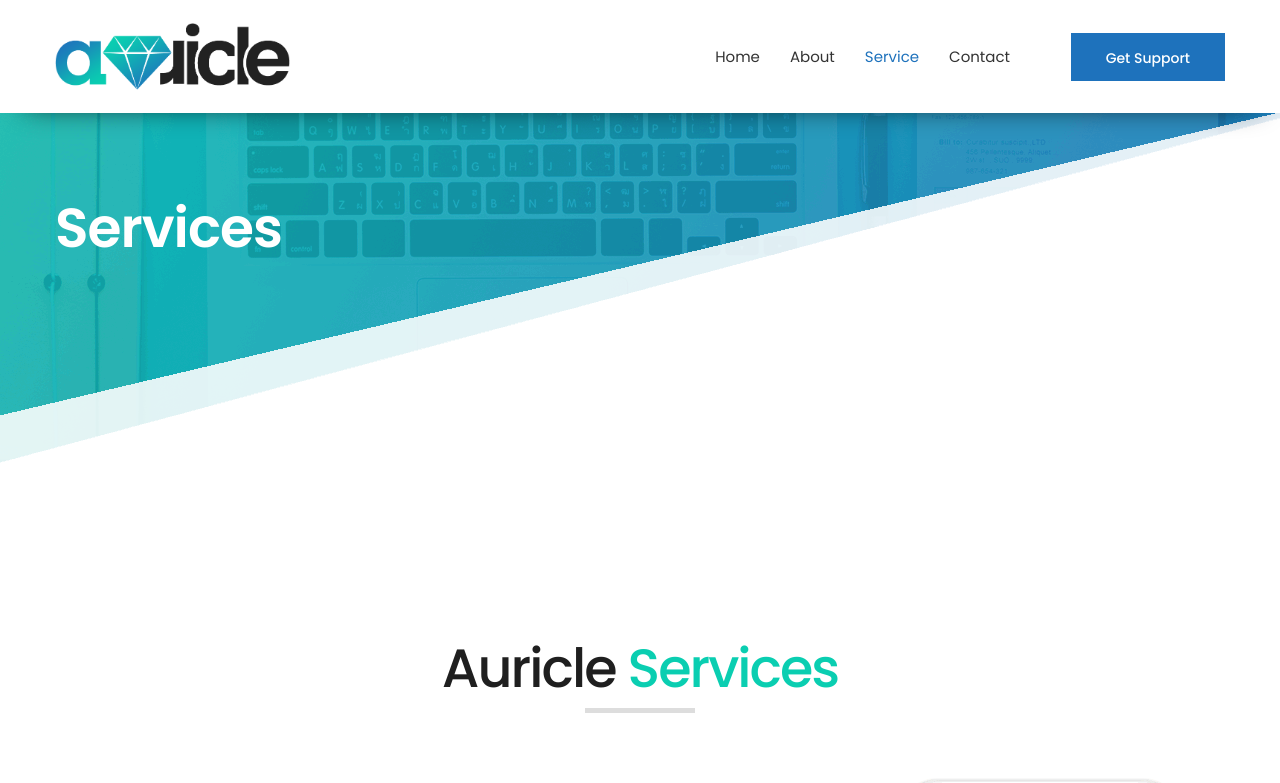
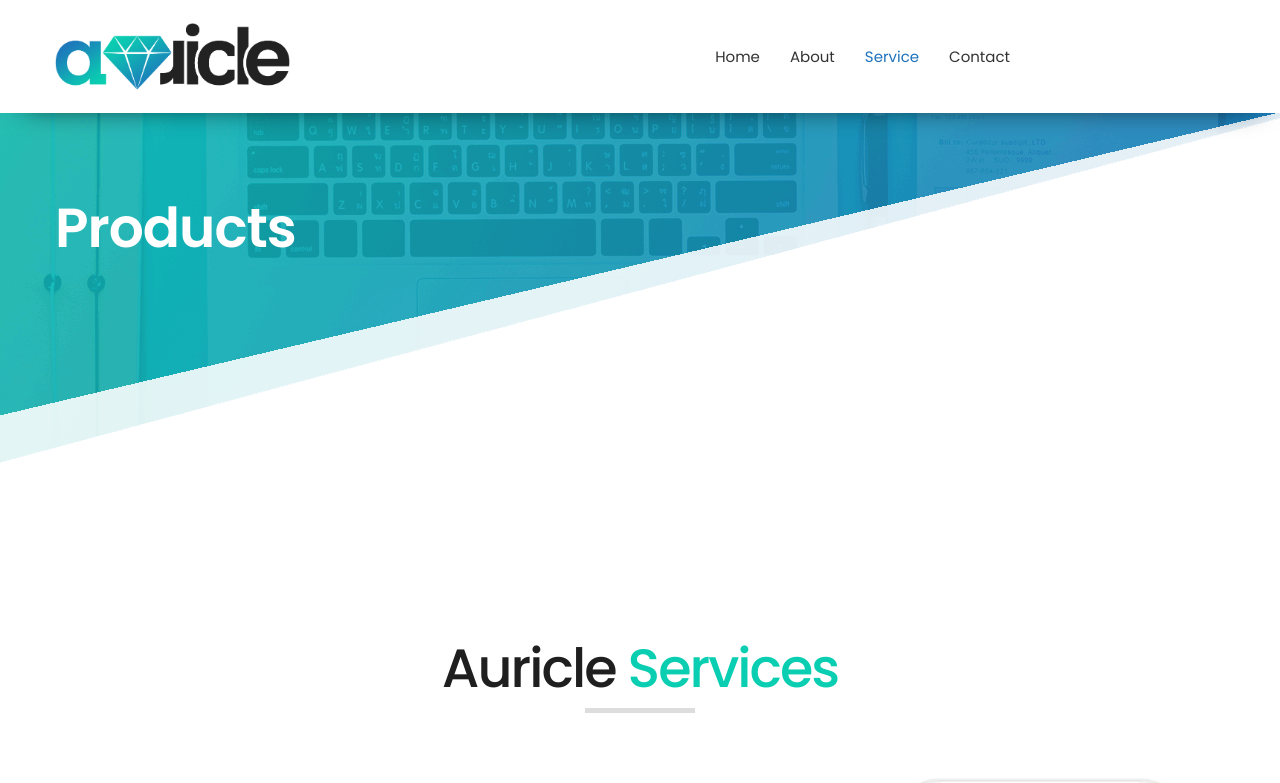
Before and after one commit to ByteAIorg/ByteAIorg.github.io, a plain HTML site: page products.html in a window 1280 px wide. Shown: the top 783 px of the page. Drawn offline with Linux system fonts and the light colour scheme; some packages are replaced by stand-ins of ours.

Commit message:
Update products.html

```diff
--- a/products.html
+++ b/products.html
@@ -47,9 +47,6 @@
                      </div>
                   </div>
                </div>
-               <div class="col-md-3 col-lg-2">
-                  <div class="right_bt"><a class="bt_main" href="index.html">Get Support</a> </div>
-               </div>
             </div>
          </div>
       </header>
@@ -59,7 +56,7 @@
                <div class="col-md-12">
                   <div class="full">
                      <div class="slide_cont">
-                        <h2>Services</h2>
+                        <h2>Products</h2>
                      </div>
                   </div>
                </div>
```
